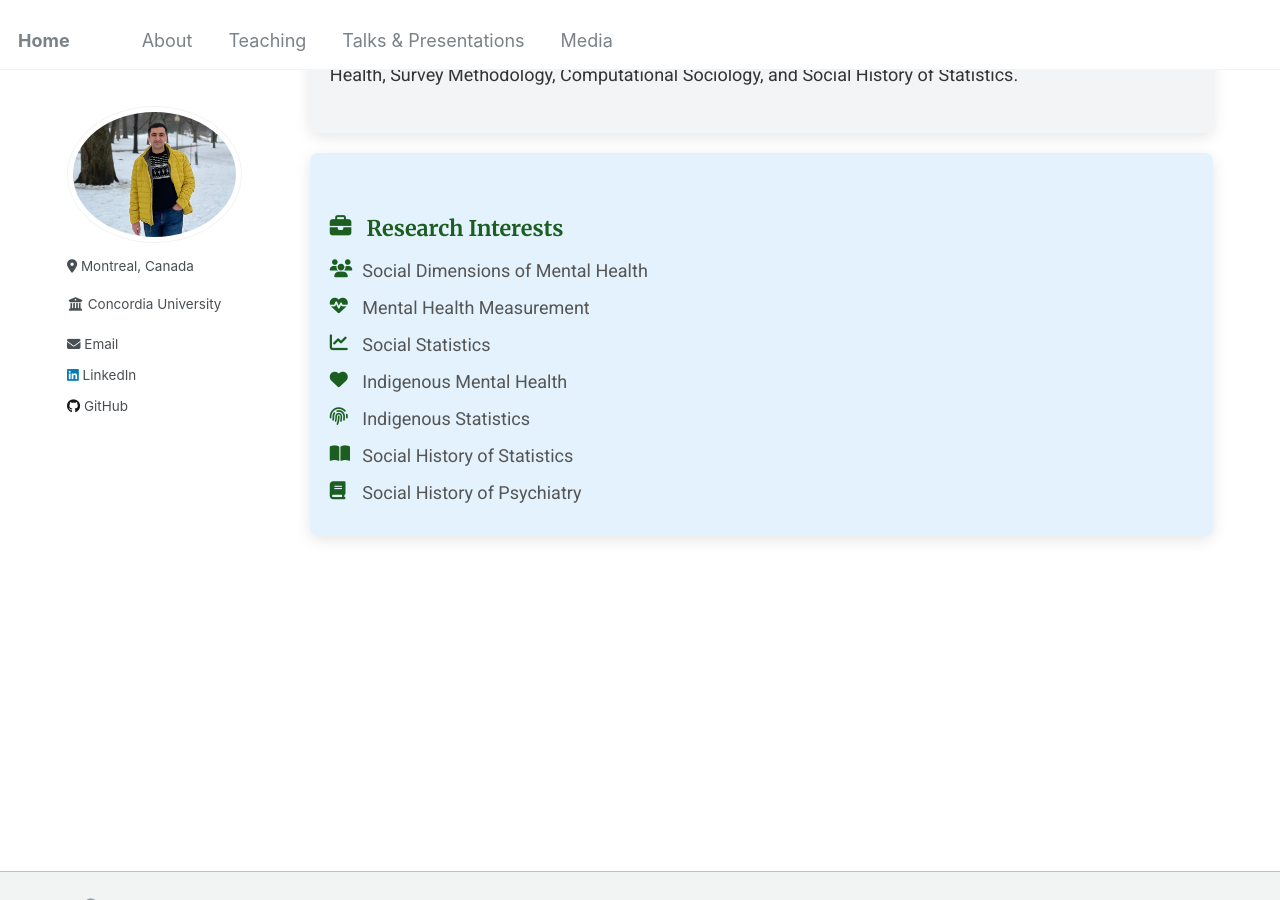
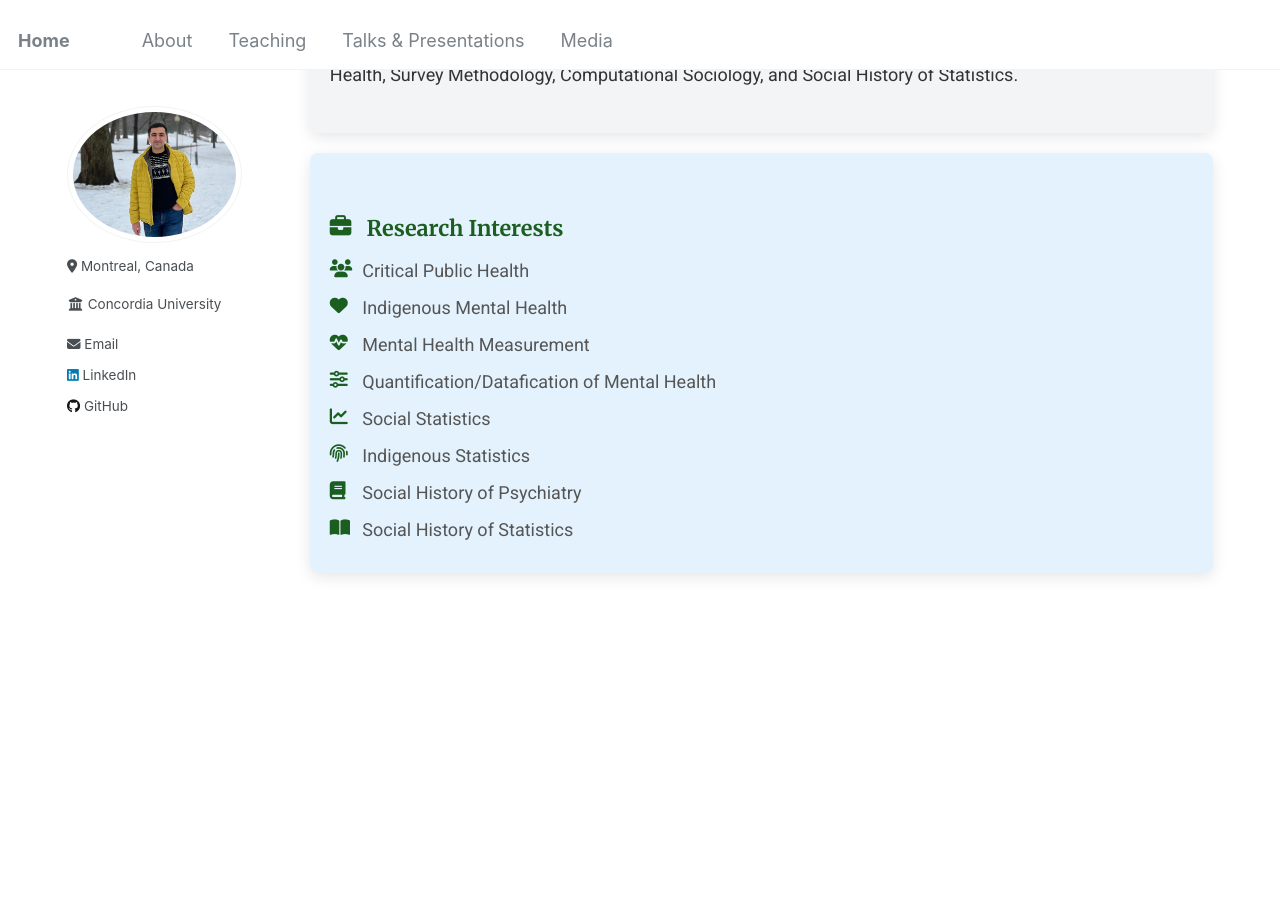
Before and after one commit to Mohsnmonji/mohsnmonji.github.io, a Jekyll site: the page built from about-me.md, in a window 1280 px wide and 900 px high, scrolled down 644 px. Built offline with Jekyll 4.4.1, drawn with Linux system fonts in a browser that asks for light colours.

Commit message:
Update about-me.md

```diff
--- a/about-me.md
+++ b/about-me.md
@@ -126,12 +126,13 @@ author_profile: true
 <div class="card">
   <h3><i class="fas fa-briefcase icon"></i> Research Interests</h3>
   <ul>
-    <li><i class="fas fa-users icon"></i> Social Dimensions of Mental Health</li>
+    <li><i class="fas fa-users icon"></i> Critical Public Health</li>
+    <li><i class="fas fa-heart icon"></i> Indigenous Mental Health</li>
     <li><i class="fas fa-heartbeat icon"></i> Mental Health Measurement</li>
+    <li><i class="fas fa-sliders-h icon"></i> Quantification/Datafication of Mental Health</li>
     <li><i class="fas fa-chart-line icon"></i> Social Statistics</li>
-    <li><i class="fas fa-heart icon"></i> Indigenous Mental Health</li>
     <li><i class="fas fa-fingerprint icon"></i> Indigenous Statistics</li>
+    <li><i class="fas fa-book icon"></i> Social History of Psychiatry</li>
     <li><i class="fas fa-book-open icon"></i> Social History of Statistics</li>
-    <li><i class="fas fa-book icon"></i> Social History of Psychiatry</li>
   </ul>
 </div>
```
